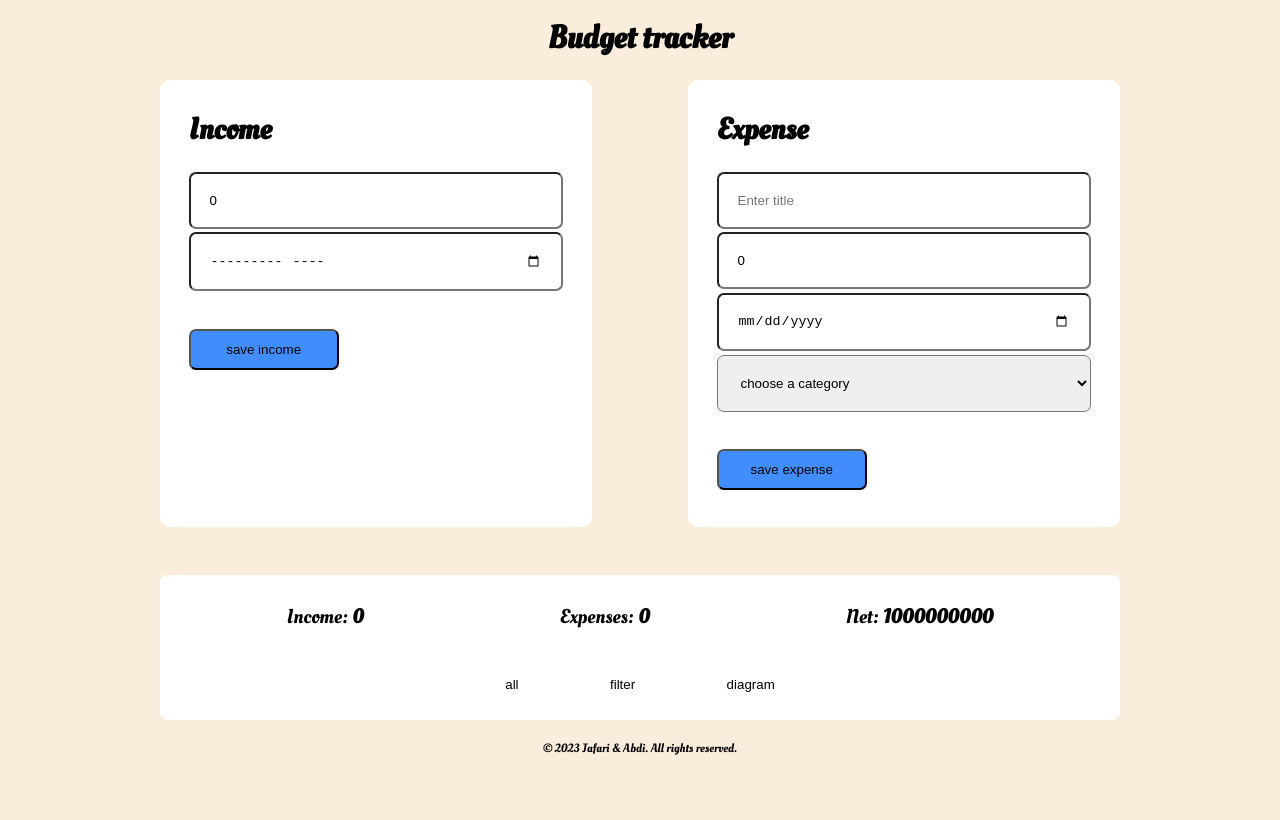
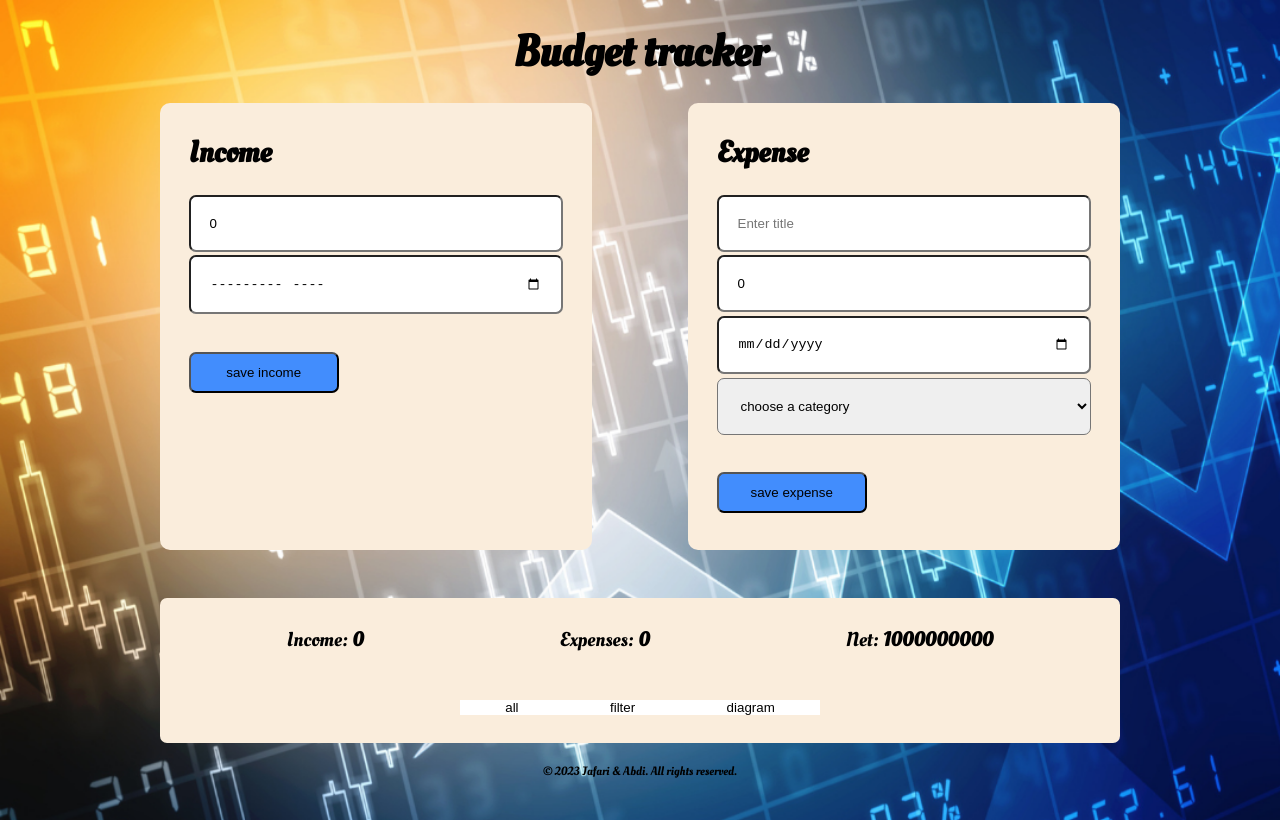
Before and after one commit to md-jafari/BudgetApp, a plain HTML site: page index.html in a window 1280 px wide. Drawn offline with nearby package versions, Linux system fonts and the light colour scheme.

Commit message:
background addition

```diff
--- a/style2.css
+++ b/style2.css
@@ -2,14 +2,17 @@
     box-sizing: border-box;
     margin: 0;
     padding: 0;
+
 }
 
 body {
-    background-color: rgb(250, 237, 220);
+    background-image: url("July-Blog-Headers.png");
     font-family: 'Oleo Script', cursive;
+    background-size: cover;
 }
 
 header {
+    font-size: 22px;
     text-align: center;
     margin-top: 1em;
 }
@@ -18,19 +21,23 @@ header {
     font-size: 20px;
     max-width: 60rem;
     margin: 1em auto;
+
 }
 #input-container {
     display: flex;
     flex-direction: row;
+
 }
 
-.budget-form{
+.budget-form, .expense-form{
     display: flex;
     flex-direction: column;
     width: 45%;
     padding: 3%;
     border-radius: 10px;
     background-color: white;
+    background-color: rgb(250, 237, 220);
+
 }
 .expense-form{
     display: flex;
@@ -40,6 +47,8 @@ header {
     padding: 3%;
     border-radius: 10px;
     background-color: white;
+    background-color: rgb(250, 237, 220);
+
 }
 
 #input-container input {
@@ -109,6 +118,8 @@ header {
     padding: 3%;
     text-align: center;
     border-radius: 7px;
+    background-color: rgb(250, 237, 220);
+
 }
 .text-container {
     display: grid;
```
Also changed, not shown: July-Blog-Headers.png (added).
